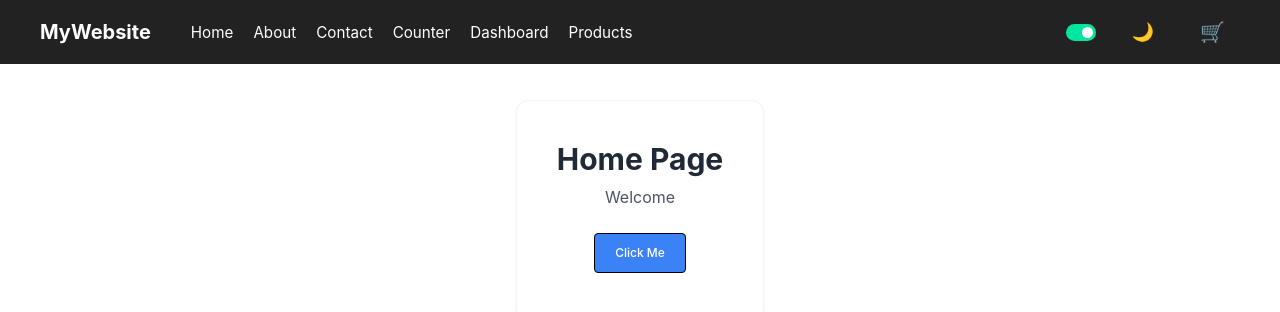
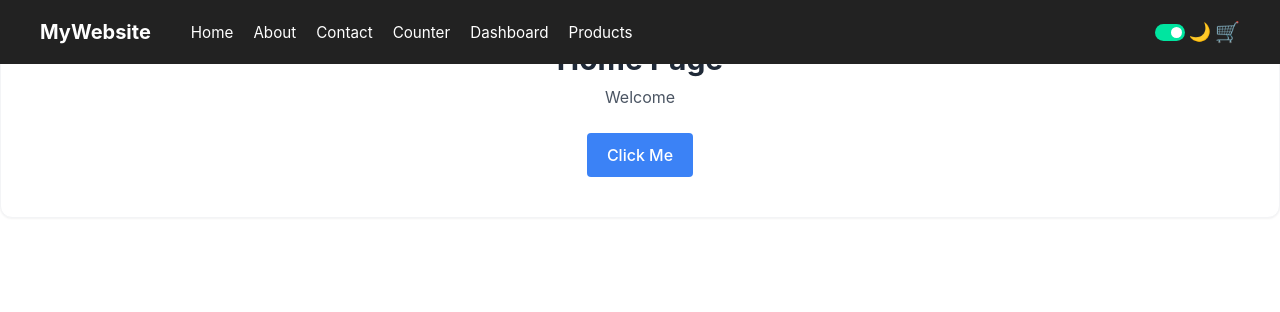
Before and after one commit to harambutt01/React-Projects, a React (Create React App) app: page / in a window 1280 px wide. Shown: the top 312 px of the page. Built offline with nearby package versions, Linux system fonts and the light colour scheme.

Commit message:
convert counter.css to tailwind

```diff
--- a/src/App.jsx
+++ b/src/App.jsx
@@ -17,7 +17,7 @@ function App() {
       <ThemeProvider>
         <CartProvider>
           <Navbar />
-          <div className="main-content">
+          {/* <div className="main-content"> */}
             <Routes>
               <Route path="/"               element={<Home />}         />
               <Route path="/about"          element={<About />}        />
@@ -27,7 +27,7 @@ function App() {
               <Route path="/products"       element={<ProductList />}  />
               <Route path="/products/:id"   element={<ProductDetail />}/>
             </Routes>
-          </div>
+          {/* </div> */}
         </CartProvider>
       </ThemeProvider>
     </BrowserRouter>
--- a/src/components/Counter.css
+++ /dev/null
@@ -1,8 +0,0 @@
-
-button {
-  border: 1px solid black;
-  padding: 4px 10px;
-  margin: 5px;
-  cursor: pointer;
-  font-size: 12px;
-}
--- a/src/components/Counter.jsx
+++ b/src/components/Counter.jsx
@@ -1,14 +1,36 @@
 import { useState } from "react";
-import "./Counter.css";
-function Counter(){
-    const [count, setCount] = useState(0);
-    return(
-        <div>
-            <h1>{count}</h1>
-            <button onClick={()=> setCount(count+1)}>Increase</button>
-            <button onClick={() => {if (count > 0) {setCount(count - 1); }}}>Decrease</button>
-            <button onClick={()=> setCount(0)}>Reset</button>
-        </div>
-    )
+
+function Counter() {
+  const [count, setCount] = useState(0);
+
+  return (
+    <div>
+      <h1>{count}</h1>
+
+      <button
+        className="border border-black px-[10px] py-[4px] m-[5px] cursor-pointer text-[12px]"
+        onClick={() => setCount(count + 1)}
+      >
+        Increase
+      </button>
+
+      <button
+        className="border border-black px-[10px] py-[4px] m-[5px] cursor-pointer text-[12px]"
+        onClick={() => {
+          if (count > 0) setCount(count - 1);
+        }}
+      >
+        Decrease
+      </button>
+
+      <button
+        className="border border-black px-[10px] py-[4px] m-[5px] cursor-pointer text-[12px]"
+        onClick={() => setCount(0)}
+      >
+        Reset
+      </button>
+    </div>
+  );
 }
+
 export default Counter;
--- a/src/components/Navbar.jsx
+++ b/src/components/Navbar.jsx
@@ -46,7 +46,7 @@ function Navbar() {
           </ul>
         </div>
 
-        <div className="flex items-center gap-4">
+        <div className="flex items-center gap-[4px]">
 
           {/* Toggle Status */}
           <button
@@ -59,15 +59,15 @@ function Navbar() {
 
           {/* Theme Button */}
           <button
-            className="bg-transparent border-none text-white cursor-pointer text-lg"
+            className="bg-transparent border-none text-white cursor-pointer text-lg p-0"
             onClick={toggleTheme}>
             {isDark ? "☀️" : "🌙"}
           </button>
 
-          {/* Cart Button */}
+          {/* Cart Button - mobile mn bhi navbar mn dikhega, hamburger se pehle */}
           <button
             onClick={() => setCartOpen(true)}
-            className="relative text-white text-xl bg-transparent border-none cursor-pointer">
+            className="relative text-white text-xl bg-transparent border-none cursor-pointer p-0">
             🛒
             {totalItems > 0 && (
               <span className="absolute -top-2 -right-2 bg-red-500 text-white text-[0.65rem] font-bold w-4 h-4 rounded-full flex items-center justify-center">
@@ -90,7 +90,7 @@ function Navbar() {
         <div className="fixed inset-0 bg-black/60 z-[1]" onClick={closeMenu} />
       )}
 
-      {/* Side Navbar */}
+      {/* Side Navbar - Cart item hataya */}
       <nav className={`fixed top-0 h-screen w-[280px] bg-[#222] text-white z-[2000] transition-all duration-300 p-5 flex flex-col
         ${menuOpen ? "left-0" : "-left-[280px]"}`}>
 
@@ -109,13 +109,6 @@ function Navbar() {
           <li className="mb-4"><Link to="/counter" onClick={closeMenu} className="text-white no-underline text-[1.1rem] block px-3 py-2 rounded-md hover:bg-white/10 hover:text-[#00bcd4] transition-all duration-200">Counter</Link></li>
           <li className="mb-4"><Link to="/dashboard" onClick={closeMenu} className="text-white no-underline text-[1.1rem] block px-3 py-2 rounded-md hover:bg-white/10 hover:text-[#00bcd4] transition-all duration-200">Dashboard</Link></li>
           <li className="mb-4"><Link to="/products" onClick={closeMenu} className="text-white no-underline text-[1.1rem] block px-3 py-2 rounded-md hover:bg-white/10 hover:text-[#00bcd4] transition-all duration-200">Products</Link></li>
-          <li className="mb-4">
-            <button
-              onClick={() => { closeMenu(); setCartOpen(true); }}
-              className="text-white no-underline text-[1.1rem] block px-3 py-2 rounded-md hover:bg-white/10 hover:text-[#00bcd4] transition-all duration-200 bg-transparent border-none cursor-pointer w-full text-left">
-              Cart 🛒 {totalItems > 0 && `(${totalItems})`}
-            </button>
-          </li>
         </ul>
       </nav>
 
--- a/src/components/products/ProductDetail.jsx
+++ b/src/components/products/ProductDetail.jsx
@@ -28,39 +28,31 @@ function ProductDetail() {
   }
 
   return (
-    <div className={`max-w-[800px] mx-auto mt-[24px] p-[24px] rounded-[12px]
+    <div className={` mx-auto mt-[24px] p-[24px] rounded-[12px]
       ${isDark ? "bg-[#1e1e1e] text-white" : "bg-white text-black"}`}>
 
       {/* Back Button */}
       <button
         onClick={() => navigate("/products")}
-        className="mb-[16px] text-sm text-[#4f6ef7] hover:underline cursor-pointer bg-transparent border-none">
+        className="text-sm text-[#4f6ef7] hover:underline cursor-pointer bg-transparent border-none block mb-[16px] pl-0 ml-0">
         ← Back to Products
       </button>
+
+      {/* Grid Layout */}
+      <div className="grid grid-cols-1 md:grid-cols-2 gap-[100px]">
+
+        {/* Left Side — Image + Buttons */}
+        <div className="flex flex-col gap-[16px]">
 
           {/* Product Image */}
           <img
             src={product.image}
             alt={product.name}
-        className="w-full h-[300px] object-cover rounded-xl mb-[24px]"
+            className="w-full h-[300px] object-cover rounded-xl"
           />
 
-      {/* Category */}
-      <p className={`text-sm uppercase font-bold tracking-widest mb-[4px]
-        ${isDark ? "text-[#888]" : "text-[#999]"}`}>
-        {product.category}
-      </p>
-
-      {/* Name */}
-      <h1 className="text-2xl font-bold mb-[8px]">{product.name}</h1>
-
-      {/* Price */}
-      <p className="text-[24px] font-bold text-[#4f6ef7] mb-[16px]">
-        ${product.price.toFixed(2)}
-      </p>
-
           {/* Quantity Selector */}
-      <div className="flex items-center gap-[12px] mb-[16px]">
+          <div className="flex items-center gap-[12px]">
             <button
               onClick={() => setQuantity((q) => Math.max(1, q - 1))}
               className={`w-[32px] h-[32px] rounded border text-lg font-bold cursor-pointer
@@ -77,17 +69,36 @@ function ProductDetail() {
           </div>
 
           {/* Add to Cart & Buy Now */}
-      <div className="flex gap-[12px] mb-[24px]">
+          <div className="flex flex-col gap-[10px]">
             <button
               onClick={() => addToCart(product, quantity)}
-          className={`flex-1 py-[10px] rounded border font-semibold cursor-pointer transition-colors duration-200
+              className={`w-full py-[10px] rounded border font-semibold cursor-pointer transition-colors duration-200
                 ${isDark ? "border-[#555] text-white hover:bg-[#2a2a2a]" : "border-[#ddd] text-black hover:bg-[#f5f5f5]"}`}>
               Add to Cart
             </button>
-        <button className="flex-1 py-[10px] rounded bg-black text-white font-semibold cursor-pointer hover:bg-[#333] transition-colors duration-200">
+            <button className="w-full py-[10px] rounded bg-black text-white font-semibold cursor-pointer hover:bg-[#333] transition-colors duration-200">
               Buy it Now
             </button>
           </div>
+
+        </div>
+
+        {/* Right Side — Details */}
+        <div className="flex flex-col">
+
+          {/* Category */}
+          <p className={`text-sm uppercase font-bold tracking-widest mb-[4px]
+            ${isDark ? "text-[#888]" : "text-[#999]"}`}>
+            {product.category}
+          </p>
+
+          {/* Name */}
+          <h1 className="text-2xl font-bold mb-[8px]">{product.name}</h1>
+
+          {/* Price */}
+          <p className="text-[24px] font-bold text-black mb-[16px]">
+            ${product.price.toFixed(2)}
+          </p>
 
           {/* Tabs */}
           <div className="flex gap-[16px] border-b mb-[16px]">
@@ -95,7 +106,7 @@ function ProductDetail() {
               onClick={() => setActiveTab("details")}
               className={`pb-[8px] font-semibold cursor-pointer border-b-2 transition-colors duration-200 bg-transparent
                 ${activeTab === "details"
-              ? "border-[#4f6ef7] text-[#4f6ef7]"
+                  ? "border-black text-black"
                   : "border-transparent text-[#999]"}`}>
               Details
             </button>
@@ -103,7 +114,7 @@ function ProductDetail() {
               onClick={() => setActiveTab("description")}
               className={`pb-[8px] font-semibold cursor-pointer border-b-2 transition-colors duration-200 bg-transparent
                 ${activeTab === "description"
-              ? "border-[#4f6ef7] text-[#4f6ef7]"
+                  ? "border-black text-black"
                   : "border-transparent text-[#999]"}`}>
               Description
             </button>
@@ -123,6 +134,8 @@ function ProductDetail() {
           )}
 
         </div>
+      </div>
+    </div>
   );
 }
 
--- a/src/index.css
+++ b/src/index.css
@@ -18,29 +18,29 @@ code {
 }
 
 /* ── Global Layout Fix ── */
-#root {
+ /* #root {
   width: 100%;
   display: flex;
   flex-direction: column;
-  align-items: center; /* Poori website ko horizontal center karega */
-}
+  align-items: center;
+}  */
 
 /* ── Main Content (Centered) ── */
-.main-content {
-  /* margin-left: 220px;  <-- Is line ko maine hata diya hai */
-  margin: 0 auto;         /* Is se content center ho jaye ga */
-  margin-top: 80px;      /* Navbar k neeche se start hoga */
+  /* .main-content {
+   margin-left: 220px;
+  margin: 0 auto;
+  margin-top: 80px;
   padding: 20px;
   width: 100%;
-  max-width: 1200px;     /* Website boht zyada wide na ho */
+  max-width: 1200px;
   display: flex;
   flex-direction: column;
-  align-items: center;   /* Internal items (h1, buttons) ko center karne k liye */
+  align-items: center;
   min-height: calc(100vh - 80px);
-}
+}   */
 
 /* ── Tablet & Mobile ── */
-@media (max-width: 768px) {
+ @media (max-width: 768px) {
   .main-content {
     margin-top: 64px;
     padding: 15px;
```
Lines whose indentation alone changed are shown as unchanged.
